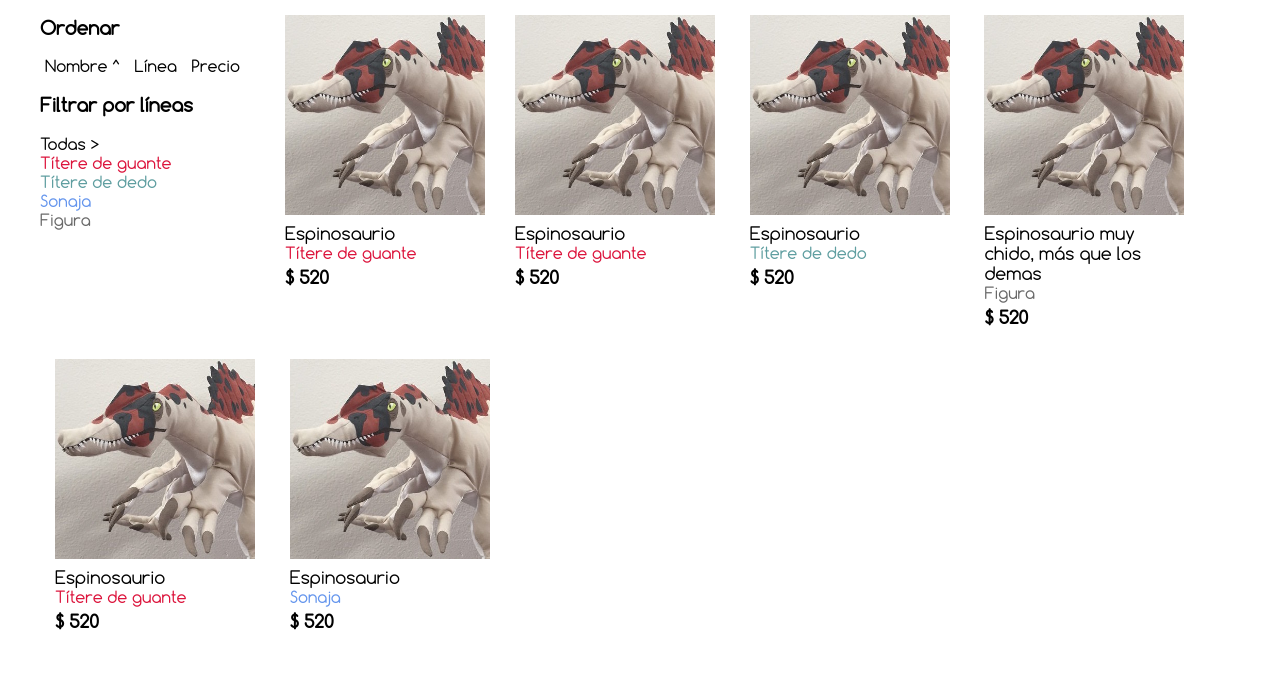
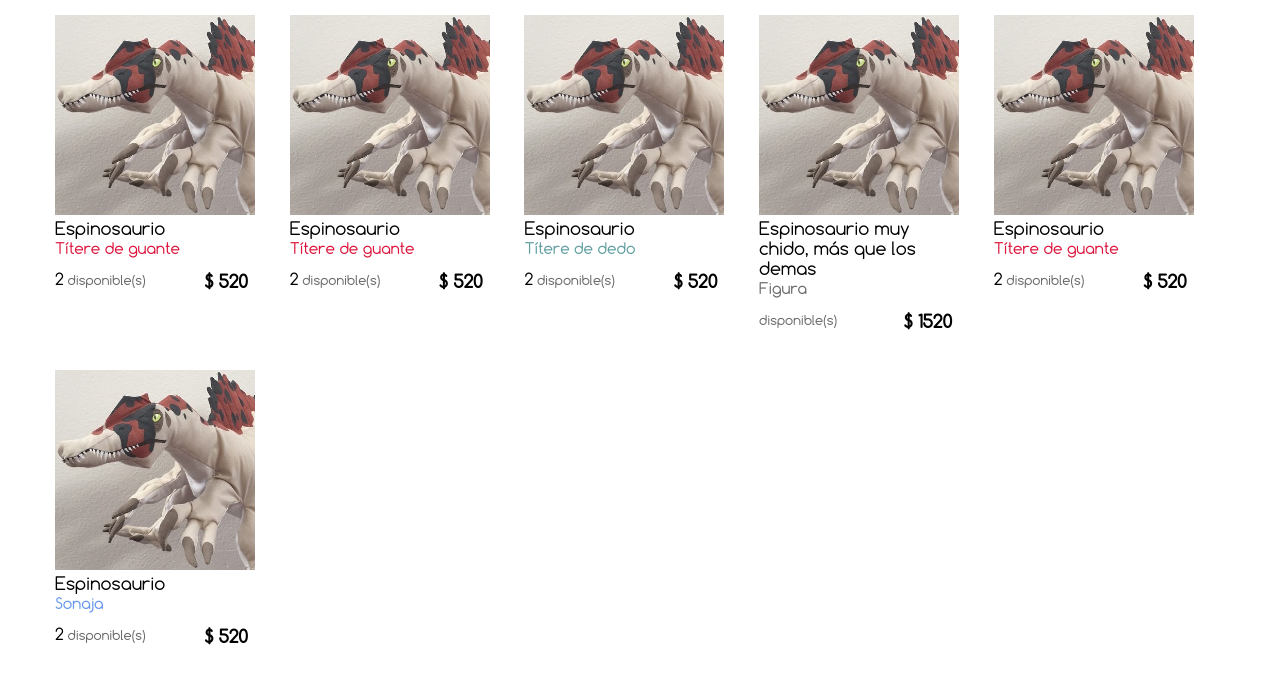
Before and after one commit to ireeymonse/garciamora, a PHP site: page /product/ in a window 1280 px wide. Shown: the top 684 px of the page. Run offline with PHP 8.4, Linux system fonts and the light colour scheme.

Commit message:
Stock (en proceso)

```diff
--- a/product/index.html
+++ b/product/index.html
@@ -18,38 +18,55 @@
       <span class="filter active">Todas</span>
       <span class="filter glove">Títere de guante</span>
       <span class="filter finger">Títere de dedo</span>
-      <span class="filter sonaja">Sonaja</span>
+      <span class="filter rattle">Sonaja</span>
       <span class="filter figure">Figura</span>
     </aside>
     <section class="products-list">
+      <div class="item"><img src="../media/products/hsg.jpg" /><div class="name">Espinosaurio</div><span class="line glove">Títere de guante</span><div class="purchase"><span class="stock">2</span><a href="#" class="price">520</a></div></div>
       <div class="item">
         <img src="../media/products/hsg.jpg" />
         <div class="name">Espinosaurio</div>
-        <span class="glove">Títere de guante</span><span class="price">$ 520</span>
-      </div><div class="item">
-        <img src="../media/products/hsg.jpg" />
-        <div class="name">Espinosaurio</div>
-        <span class="glove">Títere de guante</span><span class="price">$ 520</span>
+        <span class="line glove">Títere de guante</span>
+        <div class="purchase">
+          <span class="stock">2</span>
+          <a href="#" class="price">520</a>
+        </div>
       </div>
       <div class="item">
         <img src="../media/products/hsg.jpg" />
         <div class="name">Espinosaurio</div>
-        <span class="finger">Títere de dedo</span><span class="price">$ 520</span>
+        <span class="line finger">Títere de dedo</span>
+        <div class="purchase">
+          <span class="stock">2</span>
+          <a href="#" class="price">520</a>
+        </div>
       </div>
       <div class="item">
         <img src="../media/products/hsg.jpg" />
         <div class="name">Espinosaurio muy chido, más que los demas</div>
-        <span class="figure">Figura</span><span class="price">$ 520</span>
+        <span class="line figure">Figura</span>
+        <div class="purchase">
+          <span class="stock unique"></span>
+          <a href="#" class="price">1520</a>
+        </div>
       </div>
       <div class="item">
         <img src="../media/products/hsg.jpg" />
         <div class="name">Espinosaurio</div>
-        <span class="glove">Títere de guante</span><span class="price">$ 520</span>
+        <span class="line glove">Títere de guante</span>
+        <div class="purchase">
+          <span class="stock">2</span>
+          <a href="#" class="price">520</a>
+        </div>
       </div>
       <div class="item">
         <img src="../media/products/hsg.jpg" />
         <div class="name">Espinosaurio</div>
-        <span class="sonaja">Sonaja</span><span class="price">$ 520</span>
+        <span class="line rattle">Sonaja</span>
+        <div class="purchase">
+          <span class="stock">2</span>
+          <a href="#" class="price">520</a>
+        </div>
       </div>
     </section>
   </main>
--- a/product/product.css
+++ b/product/product.css
@@ -8,7 +8,9 @@ main {
 
 .filters {
   float: left;
-  width: 230px;
+  width: 215px;
+  margin-left: 15px;
+  display: none;
 }
 
 .order {
@@ -33,7 +35,6 @@ main {
   display: inline-block;
   margin: 15px;
   vertical-align: top;
-  width: 200px;
 }
 
 .item img {
@@ -42,13 +43,21 @@ main {
 }
 
 .name, .price {
-  margin-top: 5px;
   font-size: 110%;
 }
 
 .price {
-  display: block;
-  font-weight: 600;
+  padding: 7px;
+  border-radius: 3px;
+  font-weight: bold;
+  display: inline-block;
+  color: black;
+  text-decoration: none;
+  transition:background-color .125s;
+}
+
+.price:before {
+  content: "$ ";
 }
 
 .glove {
@@ -59,10 +68,35 @@ main {
   color: cadetblue;
 }
 
-.sonaja {
+.rattle {
   color:cornflowerblue;
 }
 
 .figure {
   color:dimgrey;
 }
+
+.purchase {
+  text-align: right;
+  vertical-align: middle;
+  margin-top: 7px;
+}
+
+.stock {
+  margin-top: 5px;
+  float: left;
+}
+
+.stock:after {
+  content: " disponible(s)";
+  font-size: 13px;
+  color: dimgrey;
+}
+
+.item:hover .price {
+  background-color: cornflowerblue;
+}
+
+.line {
+  font-size: 0.95em;
+}
```
